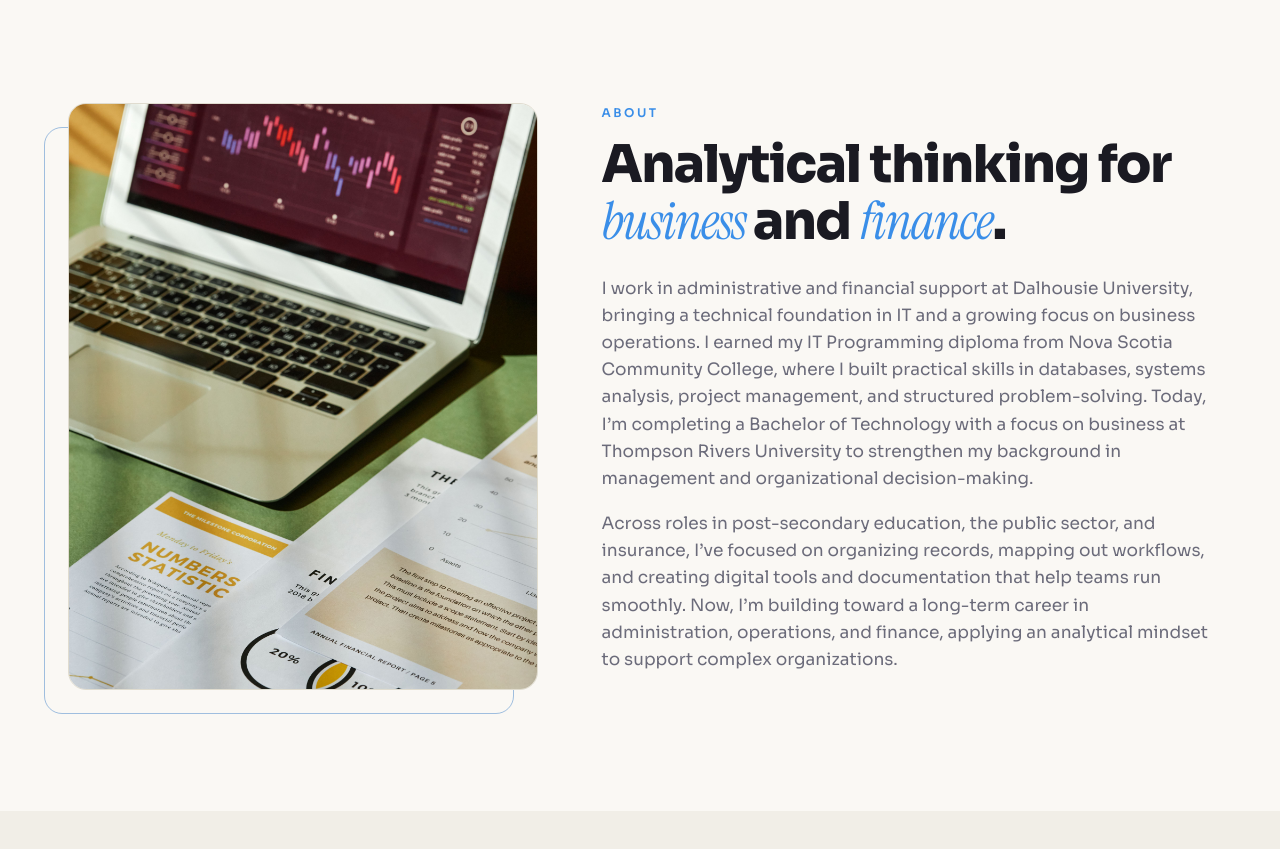
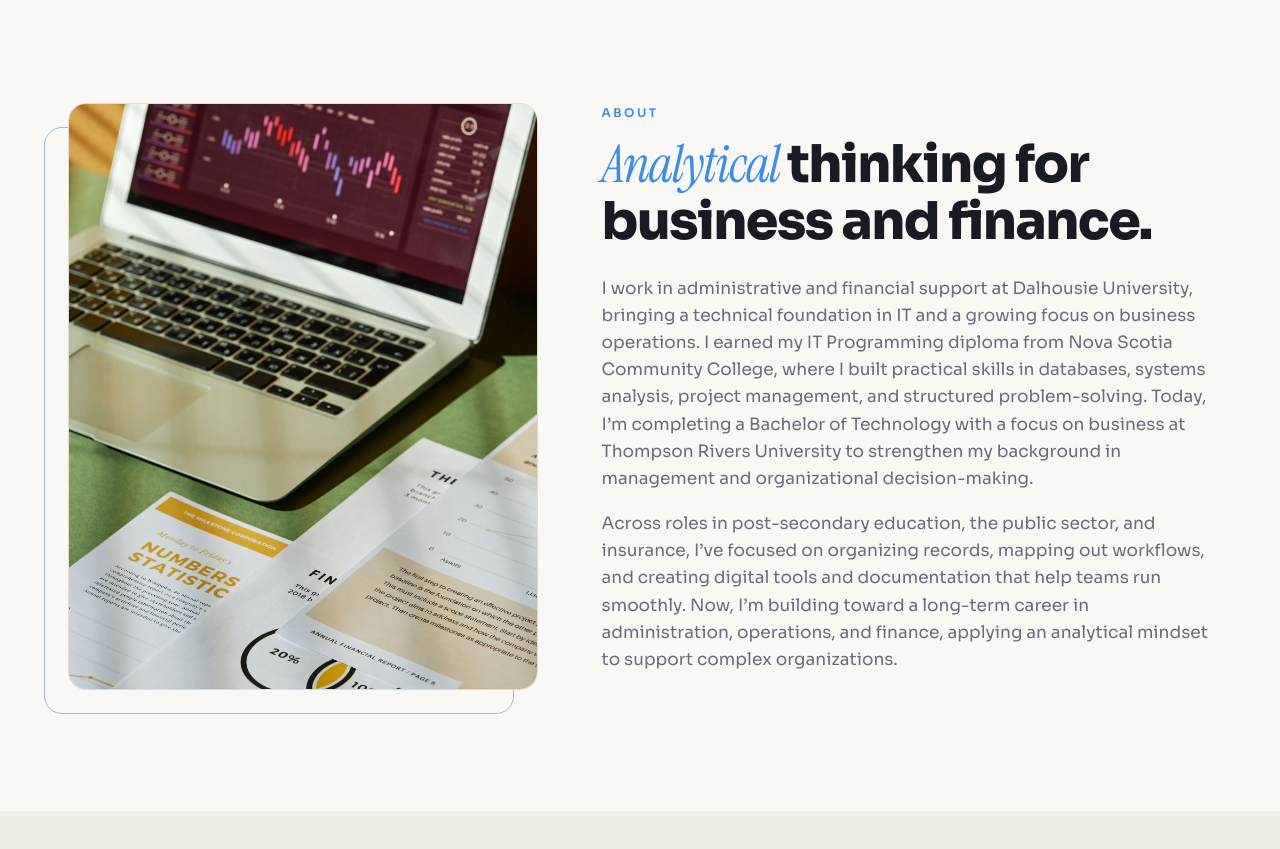
Before and after one commit to maxhartline/maxhartline.github.io, a plain HTML site: page index.html in a window 1280 px wide. Shown: the part 1000-1849 px from the top of the page. Drawn offline with Linux system fonts and the light colour scheme.

Commit message:
Update content via Klar visual CMS

```diff
--- a/index.html
+++ b/index.html
@@ -1250,7 +1250,7 @@
           </div>
           <div class="about__bio reveal">
             <div class="eyebrow">About</div>
-            <h2 class="section-title" style="margin-bottom:24px"><em></em><em></em><em></em>Analytical thinking for <em>business </em>and <em>finance</em>.</h2>
+            <h2 class="section-title" style="margin-bottom:24px"><em></em><em></em><em></em><em>Analytical </em>thinking for business and finance.</h2>
             <p>I work in administrative and financial support at Dalhousie University, bringing a technical foundation
               in IT and a growing focus on business operations. I earned my IT Programming diploma from Nova Scotia
               Community College, where I built practical skills in databases, systems analysis, project management, and
```
